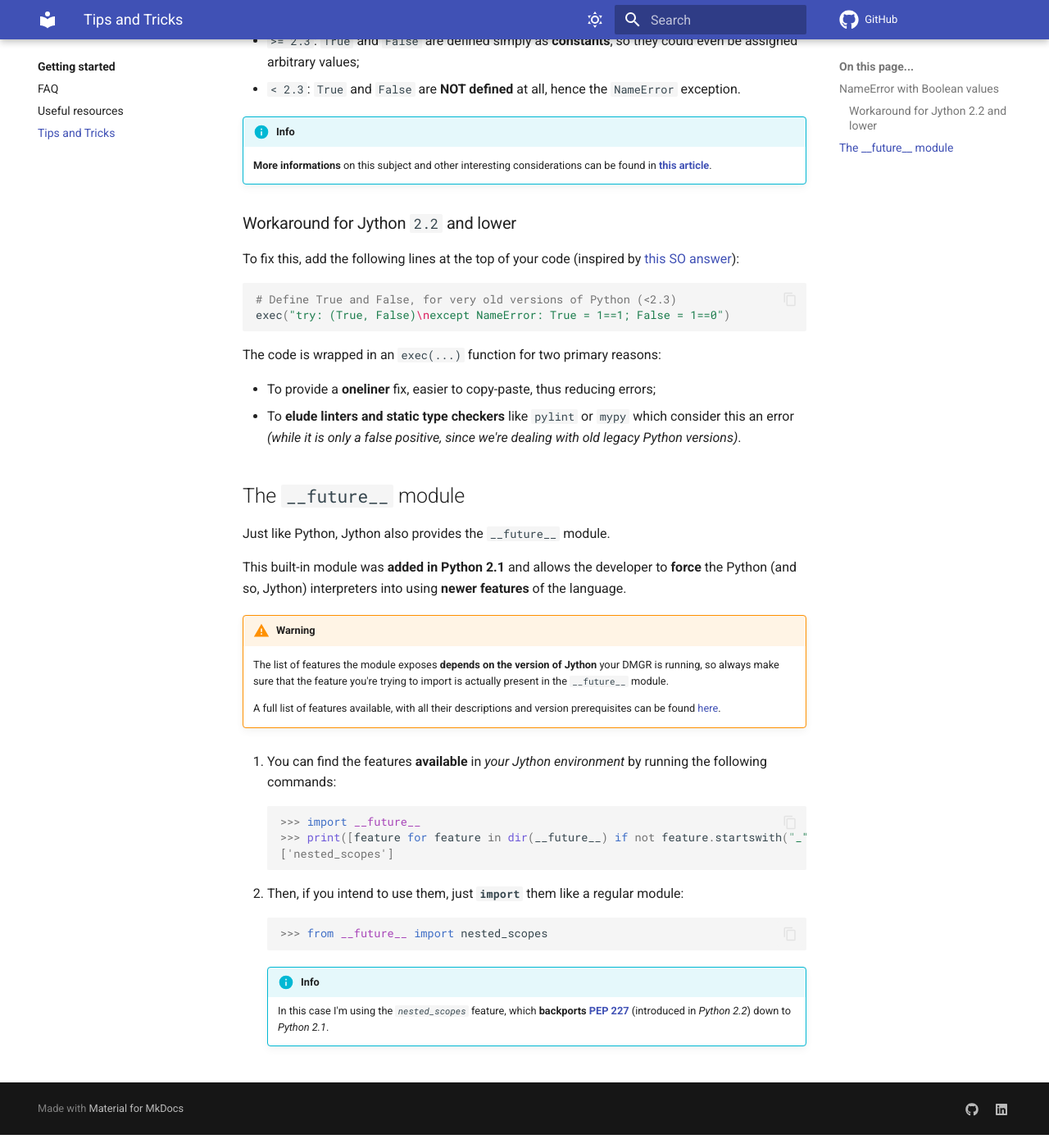
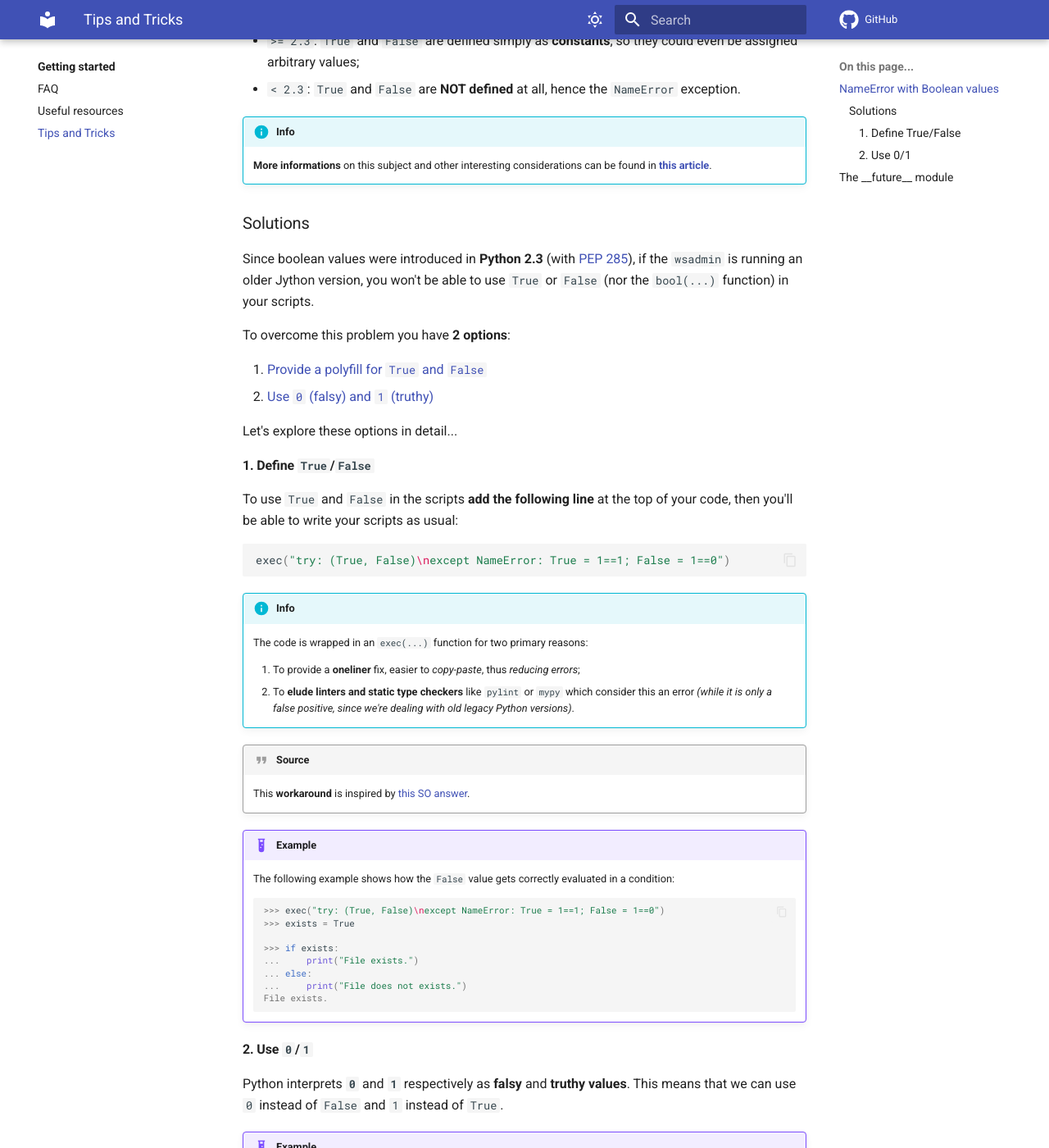
Before and after one commit to LukeSavefrogs/wsadmin-type-hints, an MkDocs documentation site: the page built from docs/getting_started/tips-n-tricks.md, in a window 1280 px wide and 1400 px high, scrolled down 384 px. Shown: the whole window at 82% size. Built offline with MkDocs 1.6.1 and Material for MkDocs 9.7.7, drawn with Linux system fonts in a browser that asks for light colours; comment, search, counter and statistics services are not loaded; some of the changed text lies outside the part shown.

Commit message:
docs: Add other option for boolean values

````diff
--- a/docs/getting_started/tips-n-tricks.md
+++ b/docs/getting_started/tips-n-tricks.md
@@ -11,17 +11,59 @@ Upon investigation I found that:
 !!! Info
     **More informations** on this subject and other interesting considerations can be found in [**this article**](https://giedrius.blog/2018/01/04/what-is-actually-true-and-false-in-python/).
 
-### Workaround for Jython `2.2` and lower
-To fix this, add the following lines at the top of your code (inspired by [this SO answer](https://stackoverflow.com/q/31042827/8965861){: target=_blank}):
+### Solutions
+Since boolean values were introduced in **Python 2.3** (with [PEP 285](https://peps.python.org/pep-0285/){: target=_blank}), if the `wsadmin` is running an older Jython version, you won't be able to use `True` or `False` (nor the `bool(...)` function) in your scripts.
+
+To overcome this problem you have **2 options**:
+
+1. [Provide a polyfill for `True` and `False`](#1-define-truefalse)
+1. [Use `0` (falsy) and `1` (truthy)](#2-use-01)
+
+
+Let's explore these options in detail...
+#### 1. Define `True`/`False`
+To use `True` and `False` in the scripts **add the following line** at the top of your code, then you'll be able to write your scripts as usual:
 ```python
-# Define True and False, for very old versions of Python (<2.3)
 exec("try: (True, False)\nexcept NameError: True = 1==1; False = 1==0")
 ```
 
-The code is wrapped in an `exec(...)` function for two primary reasons:
+!!! Info
+    The code is wrapped in an `exec(...)` function for two primary reasons:
 
-- To provide a **oneliner** fix, easier to copy-paste, thus reducing errors;
-- To **elude linters and static type checkers** like `pylint` or `mypy` which consider this an error _(while it is only a false positive, since we're dealing with old legacy Python versions)_.
+    1. To provide a **oneliner** fix, easier to _copy-paste_, thus _reducing errors_;
+    1. To **elude linters and static type checkers** like `pylint` or `mypy` which consider this an error _(while it is only a false positive, since we're dealing with old legacy Python versions)_.
+
+!!! quote "Source"
+    This **workaround** is inspired by [this SO answer](https://stackoverflow.com/q/31042827/8965861){: target=_blank}.
+
+!!! Example
+    The following example shows how the `False` value gets correctly evaluated in a condition:
+    ```pycon
+    >>> exec("try: (True, False)\nexcept NameError: True = 1==1; False = 1==0")
+    >>> exists = True
+
+    >>> if exists:
+    ...     print("File exists.")
+    ... else:
+    ...     print("File does not exists.")
+    File exists.
+    ```
+
+#### 2. Use `0`/`1`
+Python interprets **`0`** and **`1`** respectively as **falsy** and **truthy values**.
+This means that we can use `0` instead of `False` and `1` instead of `True`.
+
+!!! Example
+    We can rewrite the previous example like this:
+    ```pycon
+    >>> exists = 1
+
+    >>> if exists:
+    ...     print("File exists.")
+    ... else:
+    ...     print("File does not exists.")
+    File exists.
+    ```
 
 ## The `__future__` module
 Just like Python, Jython also provides the `__future__` module.
````
